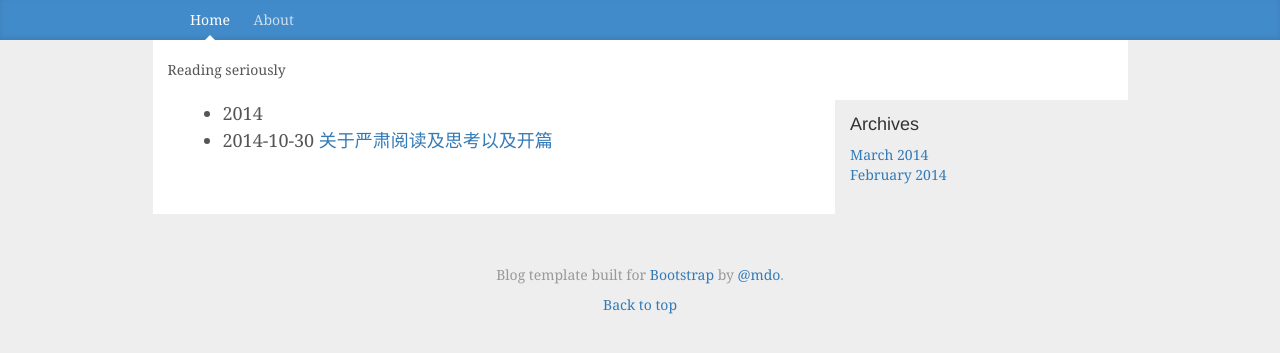
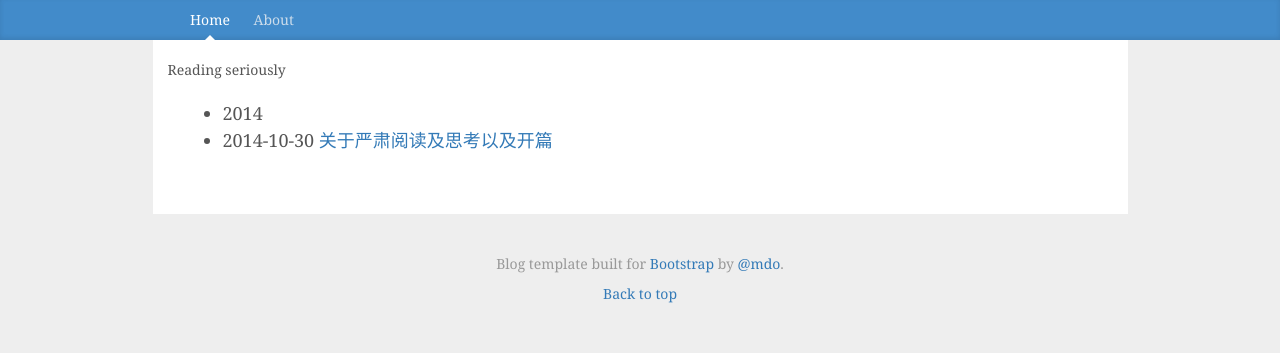
Before and after one commit to insolo/Reading-notes, a Jekyll site: the page built from index.md, in a window 1280 px wide. Shown: the top 353 px of the page. Built offline with Jekyll 4.4.1, drawn with Linux system fonts in a browser that asks for light colours; Markdown is read by kramdown in place of the engine named in the settings.

Commit message:
home page chage

```diff
--- a/_layouts/default.html
+++ b/_layouts/default.html
@@ -26,7 +26,7 @@
 	  {{ page.title }}
       </div>
 <!--blog content from here-->
-	  <div class="col-sm-7 col-sm-offset-1 blog-main">
+	  <div class="col-sm-10 col-sm-offset-1 blog-main">
 
           <div class="blog-post">
 
@@ -45,7 +45,7 @@
           </nav>
 -->
        </div><!-- /.blog-main -->
-
+<!--
         <div class="col-sm-3 col-sm-offset-0 blog-sidebar">
 
           <div class="sidebar-module">
@@ -57,7 +57,7 @@
           </div>
 
         </div>
-
+-->
       </div><!-- /.row -->
 
     </div><!-- /.container -->
```
